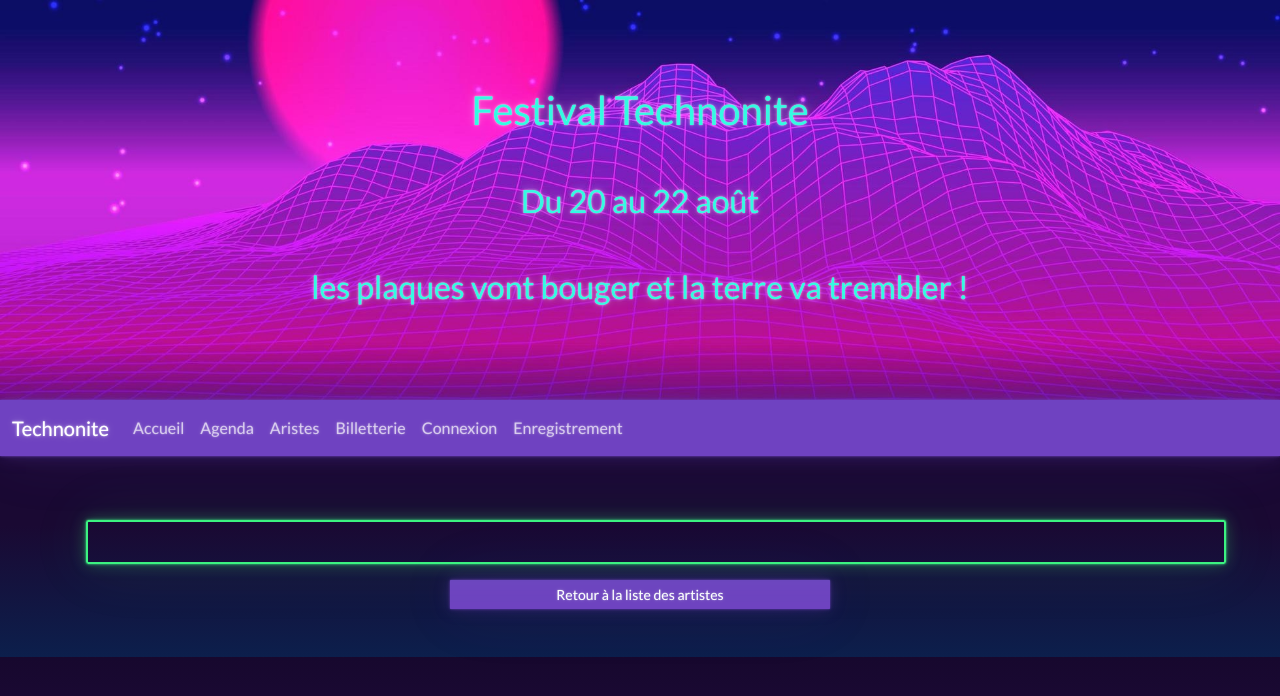
After one commit to CamileGhastine/SimplonDWWM-Projet-Symfony, a Symfony app: template templates/artist/show.html.twig in a window 1280 px wide. The commit adds this page. Shown: the top 696 px of the page. Run offline with Twig, Linux system fonts and the light colour scheme; the template is opened without the code that fills it, so the values that code supplies are empty; some libraries are stand-ins or nearby versions.

Commit message:
artist show

```diff
--- a/src/DataFixtures/ArtistFixtures.php
+++ b/src/DataFixtures/ArtistFixtures.php
@@ -20,7 +20,7 @@ class ArtistFixtures extends Fixture implements DependentFixtureInterface
         for ($j = 0; $j < 20; $j++) {
 
             $artist = new Artist();
-            $artist->setName($faker->firstname())
+            $artist->setName('DJ ' . $faker->firstname())
                 ->setDescription($faker->paragraphs(10, true));
             if (rand(0, 5) > 1) {
                 $artist->setCategory($this->getReference("category" . rand(0, 4)));
--- a/templates/artist/list.html.twig
+++ b/templates/artist/list.html.twig
@@ -19,7 +19,7 @@
 					<div class="card-body">
 						<h4 class="card-title">{{ artist.name }}</h4>
 						<p class="card-text">{{ artist.description | slice(1, 100) }} ...</p>
-                        <p><a href="#">Découvrir l'artiste</a></p>
+                        <p><a href="{{ path('artist_show', {'id' : artist.id }) }}">Découvrir l'artiste</a></p>
                     </div>
 				</div>
 			</div>
--- /dev/null
+++ b/templates/artist/show.html.twig
@@ -0,0 +1,15 @@
+{% extends 'base.html.twig' %}
+{% block title %}Hello ArtistController!
+{% endblock %}
+
+{% block body %}
+	<div class="my-5 row">
+		<div class="card card border-success mx-3 my-3 col-12">
+			<div class="card-body">
+				<h4 class="card-title">{{ artist.name }}</h4>
+				<p class="card-text">{{ artist.description }}</p>
+			</div>
+		</div>
+		<a href="{{ path('artist_list') }}" class="btn btn-sm btn-primary col-4 offset-4">Retour à la liste des artistes</a>
+	</div>
+{% endblock %}
```
Also changed, not shown: src/Controller/ArtistController.php (+13 -2 lines).
